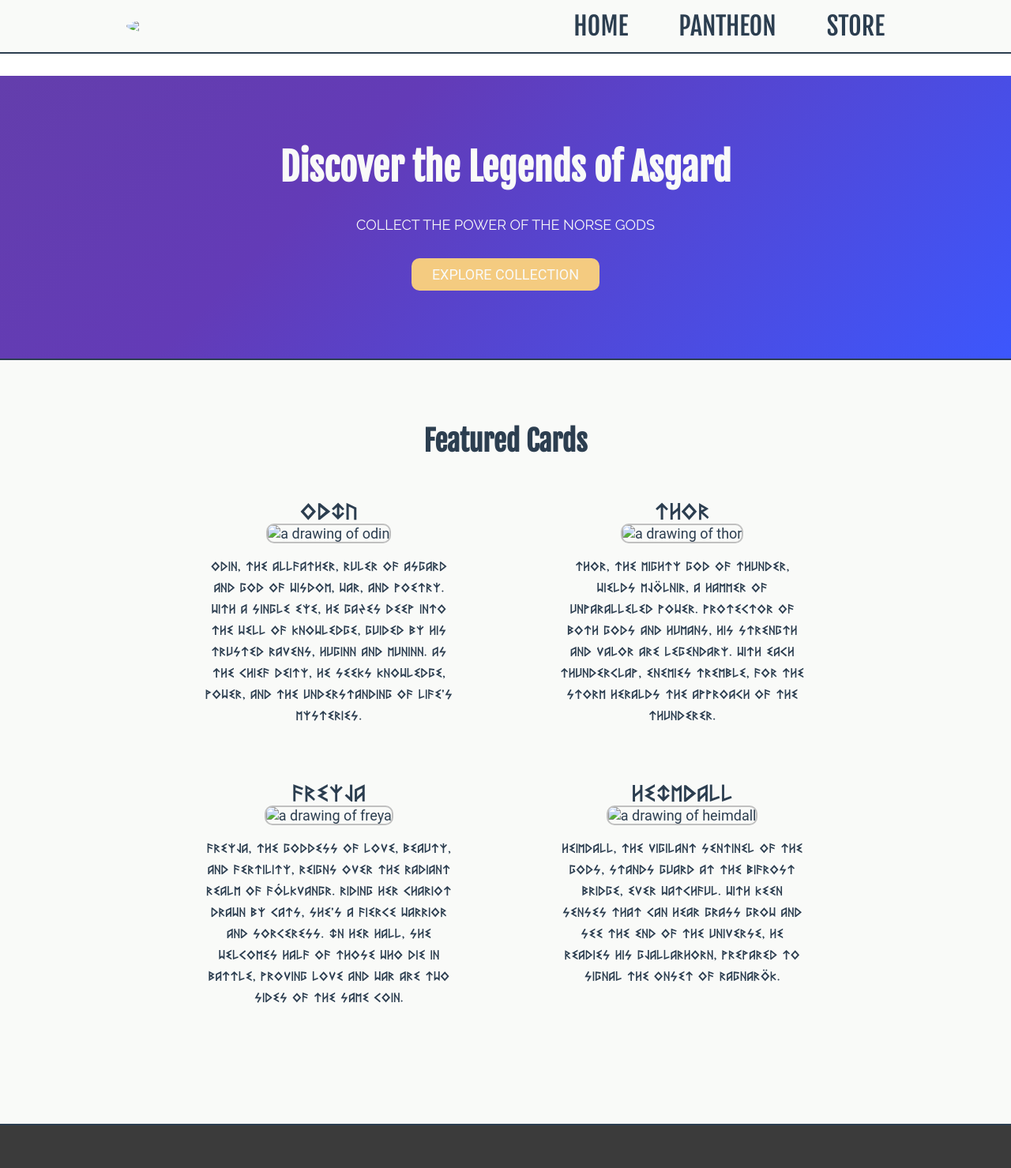
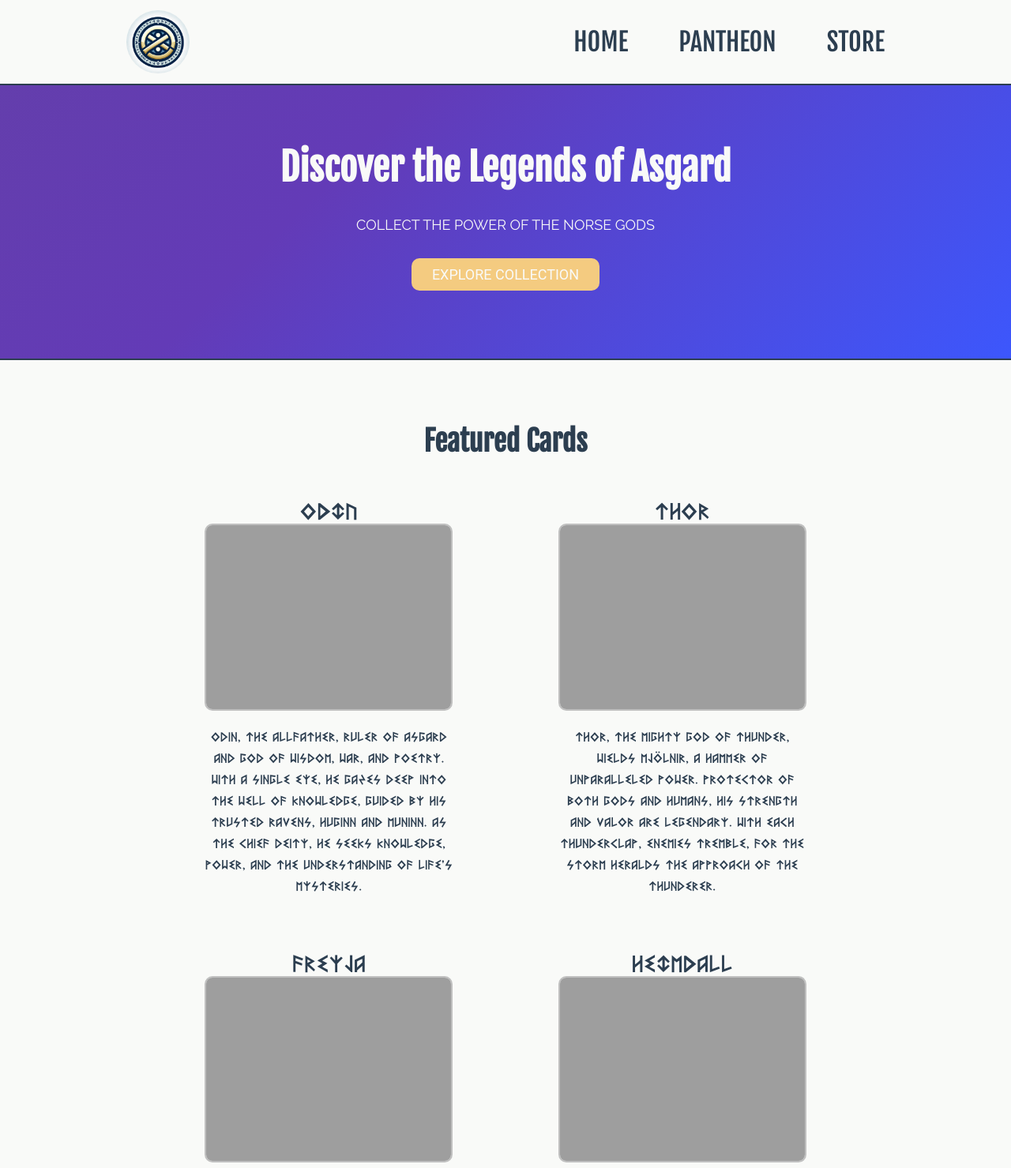
Before and after one commit to SydBrain/landing-page, a plain HTML site: page index.html in a window 1280 px wide. Shown: the top 1479 px of the page at 79% size. Drawn offline with Linux system fonts and the light colour scheme; the site is published under a folder, as on GitHub Pages, so addresses that start at the root find nothing.

Commit message:
Fixed image links in homepage

```diff
--- a/index.html
+++ b/index.html
@@ -11,7 +11,7 @@
 <body>
     <header>
         <nav class="navbar">
-            <img src="/assets/images/Logo.png" class="logo" />
+            <img src="assets/images/Logo.png" class="logo" />
             <ul class="nav-links">
                 <li class="nav-link">
                     <a href="#">HOME</a>
@@ -43,7 +43,7 @@
                         ODIN
                     </h3>
                     <figure class="card-img-container">
-                        <img src="/assets/images/odin.png" alt="a drawing of odin" class="card-img">
+                        <img src="assets/images/odin.png" alt="a drawing of odin" class="card-img">
                     </figure>
                     <p class="card-subtitle">
                         Odin, the Allfather, ruler of Asgard and god of wisdom, war, and poetry. With a single eye, he gazes deep into the well of knowledge,
@@ -55,7 +55,7 @@
                         THOR
                     </h3>
                     <figure class="card-img-container">
-                        <img src="/assets/images/thor.png" alt="a drawing of thor" class="card-img">
+                        <img src="assets/images/thor.png" alt="a drawing of thor" class="card-img">
                     </figure>
                     <p class="card-subtitle">
                         Thor, the mighty god of thunder, wields Mjölnir, a hammer of unparalleled power. Protector of both gods and humans, his strength and valor are legendary.
@@ -67,7 +67,7 @@
                         FREYJA
                     </h3>
                     <figure class="card-img-container">
-                        <img src="/assets/images/freya.png" alt="a drawing of freya" class="card-img">
+                        <img src="assets/images/freya.png" alt="a drawing of freya" class="card-img">
                     </figure>
                     <p class="card-subtitle">
                         Freyja, the goddess of love, beauty, and fertility, reigns over the radiant realm of Fólkvangr.
@@ -80,7 +80,7 @@
                         HEIMDALL
                     </h3>
                     <figure class="card-img-container">
-                        <img src="/assets/images/heimdall.png" alt="a drawing of heimdall" class="card-img">
+                        <img src="assets/images/heimdall.png" alt="a drawing of heimdall" class="card-img">
                     </figure>
                     <p class="card-subtitle">
                         Heimdall, the vigilant sentinel of the gods, stands guard at the Bifrost bridge, ever watchful.
```
